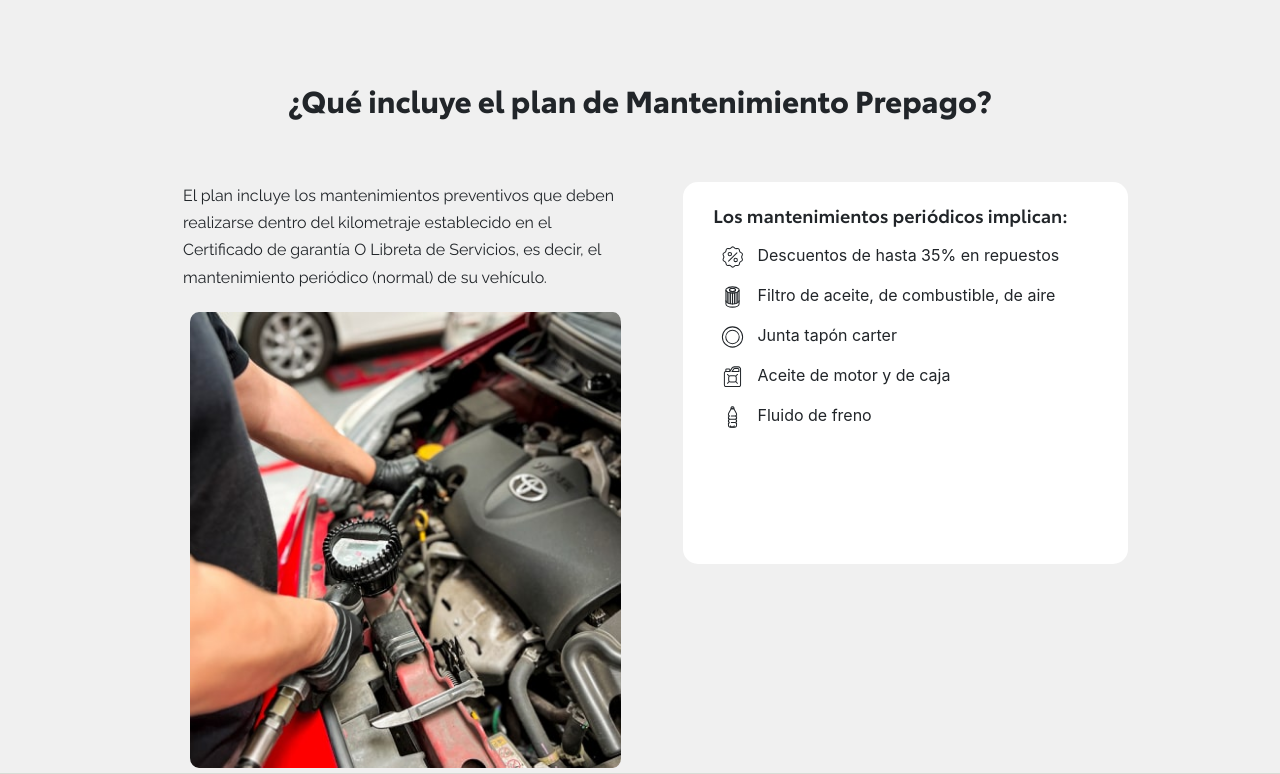
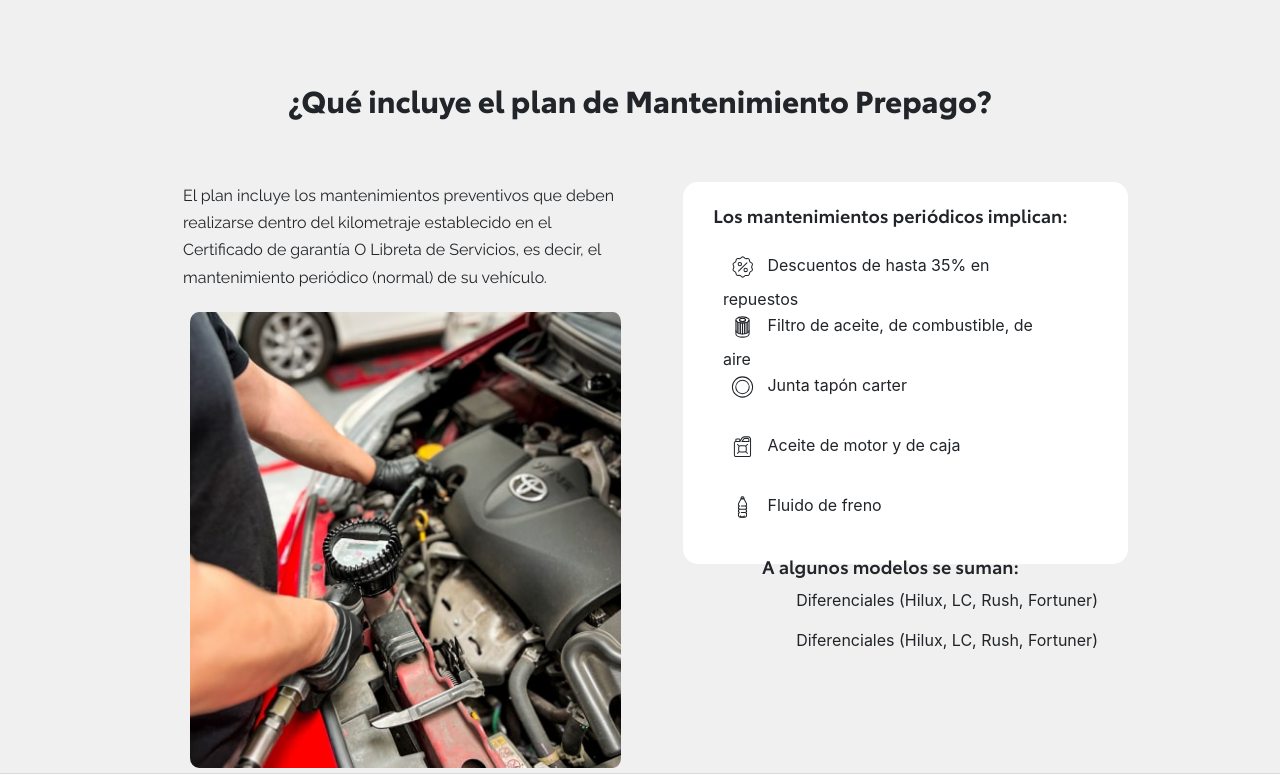
Before and after one commit to z3377/toyota_maqutacion, a PHP site: page / in a window 1280 px wide. Shown: the part 1564-2338 px from the top of the page. Run offline with PHP 8.4, Linux system fonts and the light colour scheme.

Commit message:
071123_1006

```diff
--- a/css/stylesheet.css
+++ b/css/stylesheet.css
@@ -234,6 +234,13 @@ section#plan-mantenimiento div.pla-man-col-cont .pla-man-col div#plan-man-col2 d
   height: 300px;
   border: 1px 0px 0px 0px;
 }
+section#plan-mantenimiento div.pla-man-col-cont .pla-man-col div#plan-man-col2 div#plan-man-col2-cont-2 div#list-ul ul li {
+  width: 362px;
+  height: 60px;
+  border: 1px 0px 0px 0px;
+  padding: 10px;
+  gap: 10px;
+}
 section#plan-mantenimiento div.pla-man-col-cont .pla-man-col div#plan-man-col2 div#plan-man-col2-cont-2 div#list-ul ul li img {
   width: 40px;
   height: 40px;
--- a/css/stylesheet.scss
+++ b/css/stylesheet.scss
@@ -287,13 +287,19 @@ section#plan-mantenimiento {
 
             div#list-ul {
               text-align: left;
-
+              // margin-bottom: 20px;
               ul {
                 width: 362px;
                 height: 300px;
                 border: 1px 0px 0px 0px;
 
                 li {
+                  width: 362px;
+                  height: 60px;
+                  border: 1px 0px 0px 0px;
+                  padding: 10px;
+                  gap: 10px;
+
                   img {
                     width: 40px;
                     height: 40px;
--- a/index.html
+++ b/index.html
@@ -133,9 +133,17 @@
                   </li>
                 </ul>
               </div>
-            </div>
-            <div id="modelo-suman">
-
+              <div id="modelos-suman">
+                <h3>
+                  A algunos modelos se suman:
+                </h3>
+                <p>
+                  Diferenciales (Hilux, LC, Rush, Fortuner)
+                </p>
+                <p>
+                  Diferenciales (Hilux, LC, Rush, Fortuner)
+                </p>
+              </div>
             </div>
           </div>
         </div>
```
Also changed, not shown: 1 other file.
